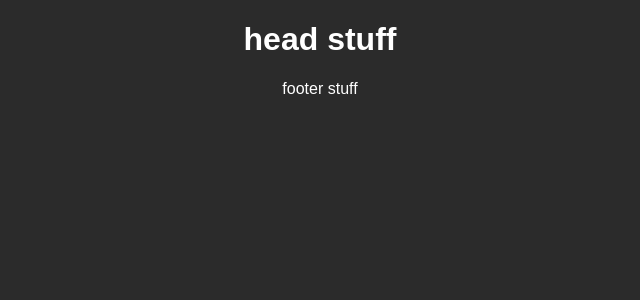
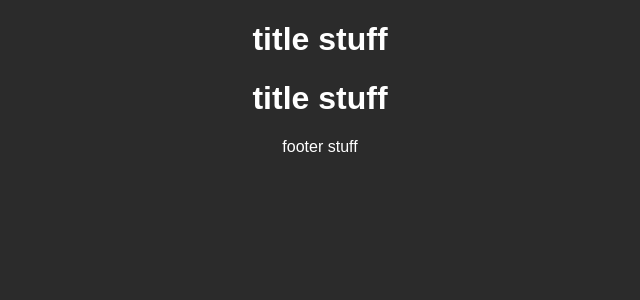
Before and after one commit to nastajus/learn-react-app-state-vs-props, a React (Create React App) app: page / in a window 1280 px wide. Shown: the top 300 px of the page, without its empty margins (320-960 px from the left). Built offline with nearby package versions, Linux system fonts and the light colour scheme; the HTML template or start-up script is replaced by a standard one.

Commit message:
Title component added, refactored Head component to use, and etc.

```diff
--- a/src/App.js
+++ b/src/App.js
@@ -11,9 +11,13 @@ import './App.css';
 class App extends Component {
 
   render() {
+    const title = "Welcome Will!";
+
     return (
       <div className="App">
-        <Header />
+        {/* created a prop, just like you would on a DOM element: You Give It A Prop. */}
+        <Header title={title} />
+        <Header title={"Other title"} />
         <Footer />
       </div>
     );
--- a/src/Footer.js
+++ b/src/Footer.js
@@ -1,6 +1,6 @@
 import React, {Component} from 'react';
 
-export default class Footer extends React.Component {
+export default class Footer extends Component {
   render(){
     return <p>footer stuff</p>
   }
--- a/src/Header.js
+++ b/src/Header.js
@@ -1,7 +1,9 @@
 import React, {Component} from 'react';
+import Title from './Title';
 
-export default class Header extends React.Component {
+export default class Header extends Component {
   render(){
-    return <h1>head stuff</h1>
+    console.log(this.props);
+    return <Title />
   }
 }
--- /dev/null
+++ b/src/Title.js
@@ -0,0 +1,11 @@
+import React, {Component} from 'react';
+
+export default class Title extends Component {
+  render(){
+    return (
+      <div>
+        <h1>title stuff</h1>
+      </div>
+    );
+  }
+}
```
